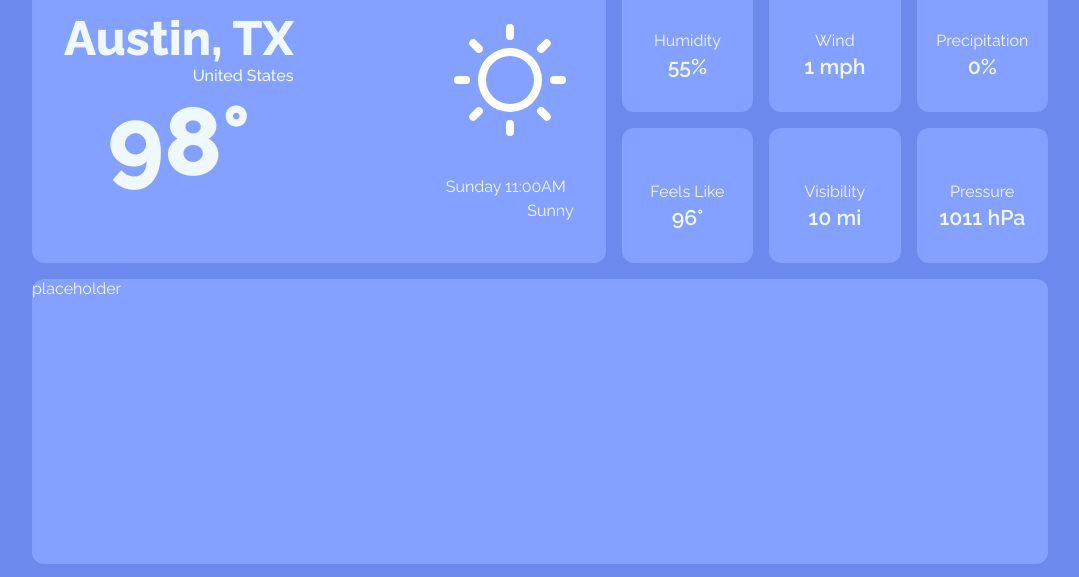
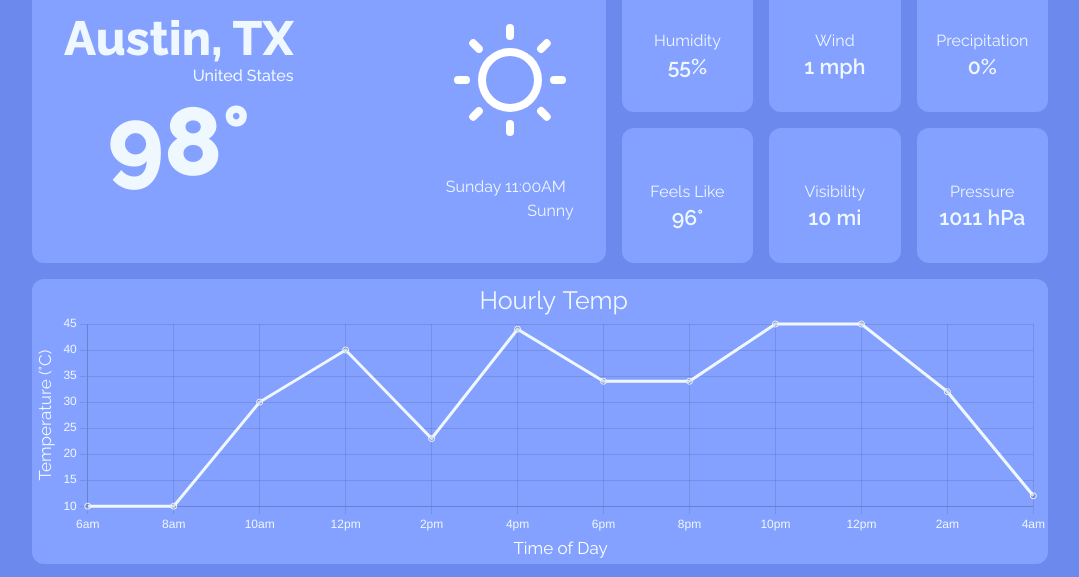
Before and after one commit to krovinskii/odin-Weather, a website built with webpack: page src/index.html in a window 1280 px wide. Shown: the part 54-631 px from the top of the page, without its empty margins (100-1179 px from the left). Built offline with nearby package versions, Linux system fonts and the light colour scheme; no server answers.

Commit message:
Integrated chart for hourly forecast

```diff
--- a/package.json
+++ b/package.json
@@ -1,5 +1,7 @@
 {
   "dependencies": {
+    "chart.js": "^4.4.7",
+    "chartjs-plugin-datalabels": "^2.2.0",
     "webpack": "^5.97.1",
     "webpack-cli": "^6.0.1"
   },
--- a/src/eventListeners.js
+++ b/src/eventListeners.js
@@ -18,12 +18,17 @@ export const eventListeners = () => {
 
         try {
           const search = userSearch();
-          const { weatherData, addressSeperated, weeklyForecastMinMax } =
-            await search.getLocationData();
+          const {
+            weatherData,
+            addressSeperated,
+            weeklyForecastMinMax,
+            currentTemp,
+          } = await search.getLocationData();
 
           console.log("Weather data:", weatherData);
           console.log("Address:", addressSeperated);
           console.log("forecast:", weeklyForecastMinMax);
+          console.log("current temp:", currentTemp);
 
           const dayDetails = await assignDay();
 
--- a/src/getData.js
+++ b/src/getData.js
@@ -21,6 +21,7 @@ export const apiData = (location) => {
         pressure,
         precip,
         precipprob,
+        temp,
       } = currentConditions;
       return {
         conditions, //overcast / sunny, whatever
@@ -31,6 +32,7 @@ export const apiData = (location) => {
         precip, //not sure if we are returning chance or what it is
         pressure,
         precipprob,
+        temp,
       };
     } catch (error) {
       console.log("error");
--- /dev/null
+++ b/src/hourlyGraph.js
@@ -0,0 +1,78 @@
+import Chart from "chart.js/auto";
+import ChartDataLabels from "chartjs-plugin-datalabels";
+
+export const hourlyGraph = (async function () {
+  const data = [
+    { hour: "6am", temp: 10 },
+    { hour: "8am", temp: 10 },
+    { hour: "10am", temp: 30 },
+    { hour: "12pm", temp: 40 },
+    { hour: "2pm", temp: 23 },
+    { hour: "4pm", temp: 44 },
+    { hour: "6pm", temp: 34 },
+    { hour: "8pm", temp: 34 },
+    { hour: "10pm", temp: 45 },
+    { hour: "12pm", temp: 45 },
+    { hour: "2am", temp: 32 },
+    { hour: "4am", temp: 12 },
+  ]; //Need to import hourly data into temp from API
+
+  new Chart(document.getElementById("hourlyGraph"), {
+    type: "line",
+    options: {
+      maintainAspectRatio: false,
+      plugins: {
+        legend: {
+          labels: {
+            color: "rgb(240, 248, 255)", // Correct way to set label color in Chart.js
+            boxWidth: 0,
+            font: {
+              size: "25%",
+              family: "Raleway",
+            },
+          },
+        },
+      },
+      scales: {
+        x: {
+          title: {
+            display: true,
+            text: "Time of Day",
+            color: "white",
+            font: {
+              family: "Raleway",
+              size: "17%",
+            },
+          },
+          ticks: {
+            color: "rgb(240, 248, 255)",
+          },
+        },
+        y: {
+          title: {
+            display: true,
+            text: "Temperature (°C)",
+            color: "rgb(240, 248, 255)",
+            font: {
+              family: "Raleway",
+              size: "17%",
+            },
+          },
+          ticks: {
+            color: "rgb(240, 248, 255)",
+          },
+        },
+      },
+    },
+    data: {
+      labels: data.map((row) => row.hour),
+      datasets: [
+        {
+          label: "Hourly Temp",
+          data: data.map((row) => row.temp),
+          borderColor: "rgb(240, 248, 255)",
+        },
+      ],
+    },
+  });
+})();
--- a/src/index.html
+++ b/src/index.html
@@ -73,7 +73,9 @@
             <div class="smallCardBold" id="pressure">1011 hPa</div>
           </div>
 
-          <div class="weatherGraph card">placeholder</div>
+          <div class="weatherGraph card">
+            <canvas id="hourlyGraph"></canvas>
+          </div>
 
           <div class="sunday day card">
             <div class="whatDay">Sunday</div>
--- a/src/index.js
+++ b/src/index.js
@@ -1,6 +1,7 @@
 import "./styles.css";
 import { eventListeners } from "./eventListeners";
 import { assignDay } from "./assignDay";
+import { hourlyGraph } from "./hourlyGraph";
 
 // Initialize event listeners
 const listeners = eventListeners();
@@ -9,3 +10,4 @@ assignDay();
 
 //Bug - if there is a space in the first item in the location array, it is removed. spaces and white space should not be removed from first item.
 //Implement chart.js for my chart to show hourly data day by day
+//actual temp not being retrieved
--- a/src/styles.css
+++ b/src/styles.css
@@ -5,7 +5,7 @@
   box-sizing: border-box;
   overflow: hidden;
   font-family: "Raleway", system;
-  color: aliceblue;
+  color: rgb(240, 248, 255);
 }
 .appContainer {
   height: 100vh;
@@ -152,6 +152,12 @@
 .weatherGraph {
   grid-column: span 7;
   grid-row: span 6;
+  height: 100%;
+  width: 100%;
+}
+.canvas {
+  height: 100%;
+  width: 100%;
 }
 .smallCard,
 .day {
--- a/src/userSearch.js
+++ b/src/userSearch.js
@@ -30,7 +30,14 @@ export const userSearch = () => {
       const addressSeperated = address
         .split(",")
         .map((part) => part.replace(/\s/g, ""));
-      return { weatherData, addressSeperated, weeklyForecastMinMax };
+
+      const currentTemp = await weatherData.temp;
+      return {
+        weatherData,
+        addressSeperated,
+        weeklyForecastMinMax,
+        currentTemp,
+      };
     } catch (error) {
       console.error("Error getting location data:", error);
       throw error;
--- a/src/weatherUI.js
+++ b/src/weatherUI.js
@@ -1,6 +1,7 @@
 export const weatherUI = {
   update(weatherData, addressSeperated, elements, dayDetails) {
-    (elements.currentConditions.sky.textContent = weatherData.conditions),
+    (elements.currentConditions.currentTemp.textContent = `${weatherData.temp}°F`),
+      (elements.currentConditions.sky.textContent = weatherData.conditions),
       (elements.currentConditions.humidity.textContent = `${weatherData.humidity}%`),
       (elements.currentConditions.windSpeed.textContent = `${weatherData.windspeed} mph`),
       (elements.currentConditions.precipitation.textContent = `${weatherData.precipprob}%`),
```
Also changed, not shown: 1 other file.
